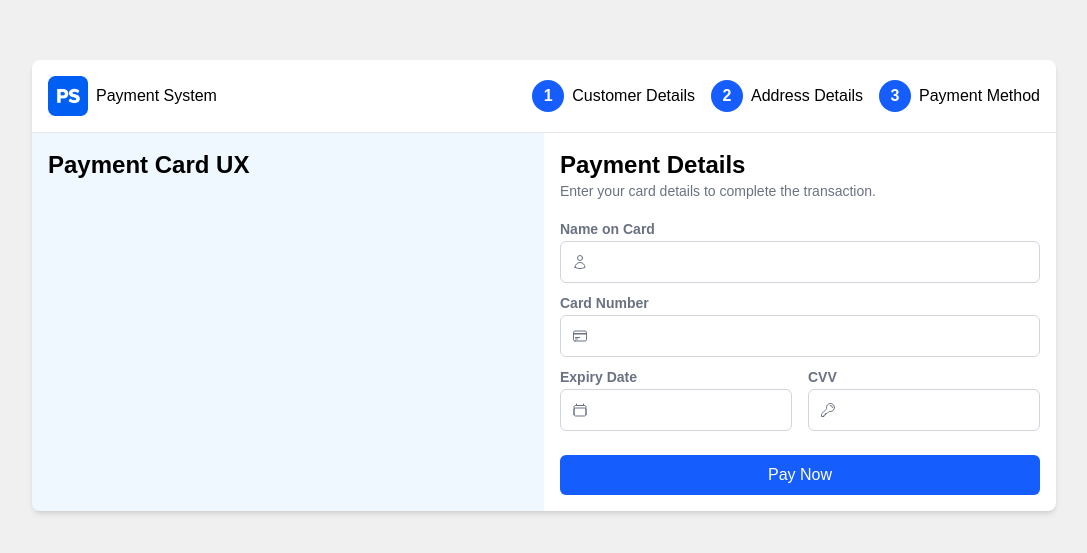
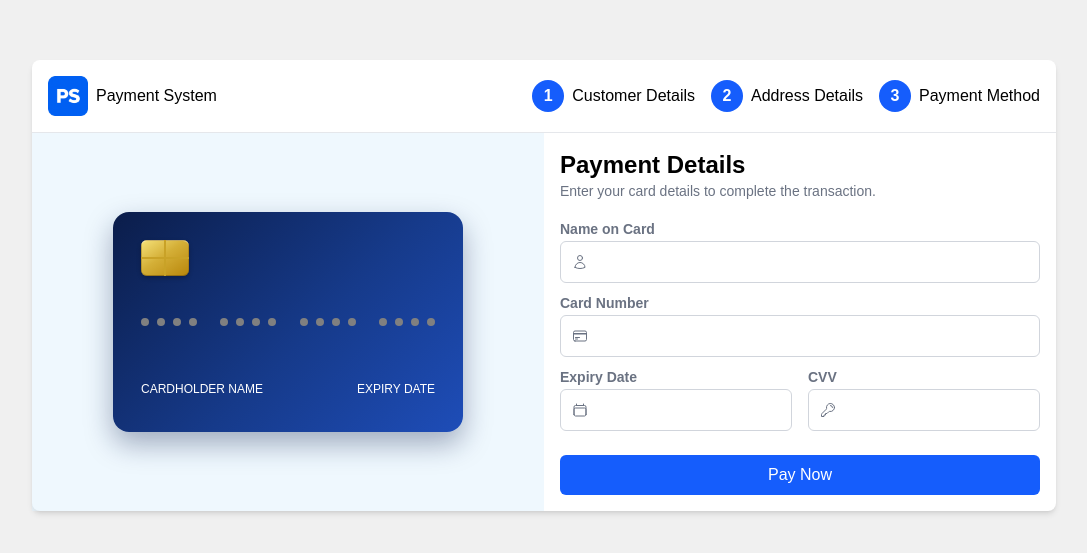
Before and after one commit to smaranello/payment-ui, a React app: page / in a window 1280 px wide. Shown: the part 115-668 px from the top of the page, without its empty margins (96-1183 px from the left). Built offline with nearby package versions, Linux system fonts and the light colour scheme.

Commit message:
Add PaymentCardUX component with enhanced styling and layout for a payment card interface, including CSS for card design and structure.

```diff
--- a/src/components/PaymentCardUX.jsx
+++ b/src/components/PaymentCardUX.jsx
@@ -1,7 +1,51 @@
 export default function PaymentCardUX() {
   return (
-    <div className="p-4 bg-sky-100/50">
-      <h1 className="text-2xl font-bold">Payment Card UX</h1>
+    <div className="flex items-center justify-center bg-sky-100/50 p-4">
+      <div className="payment-card-ux">
+        <div className="payment-card-top">
+          <div className="payment-card-chip" aria-hidden="true">
+            <span />
+            <span />
+            <span />
+            <span />
+          </div>
+          <div className="payment-card-logo"></div>
+        </div>
+        <div className="payment-card-number">
+          <div className="flex items-center gap-2">
+            <span className="dot num-1"></span>
+            <span className="dot num-2"></span>
+            <span className="dot num-3"></span>
+            <span className="dot num-4"></span>
+          </div>
+          <div className="flex items-center gap-2">
+            <span className="dot num-5"></span>
+            <span className="dot num-6"></span>
+            <span className="dot num-7"></span>
+            <span className="dot num-8"></span>
+          </div>
+          <div className="flex items-center gap-2">
+            <span className="dot num-9"></span>
+            <span className="dot num-10"></span>
+            <span className="dot num-11"></span>
+            <span className="dot num-12"></span>
+          </div>
+          <div className="flex items-center gap-2">
+            <span className="dot num-13"></span>
+            <span className="dot num-14"></span>
+            <span className="dot num-15"></span>
+            <span className="dot num-16"></span>
+          </div>
+        </div>
+        <div className="payment-cardholder-name-expiry flex items-center gap-2">
+          <div className="payment-cardholder-name text-white text-xs">
+            CARDHOLDER NAME
+          </div>
+          <div className="payment-cardholder-expiry text-white text-xs">
+            EXPIRY DATE
+          </div>
+        </div>
+      </div>
     </div>
   );
 }
--- a/src/index.css
+++ b/src/index.css
@@ -11,3 +11,82 @@ body {
   min-height: 100vh;
   background-color: #f0f0f0;
 }
+.payment-card-ux {
+  position: relative;
+  width: 350px;
+  height: 220px;
+  background: linear-gradient(135deg, #0b1d4a 0%, #163a8a 55%, #1e4db8 100%);
+  border-radius: 16px;
+  box-shadow: 0 12px 28px rgba(11, 29, 74, 0.35);
+}
+
+.payment-card-top {
+  position: absolute;
+  top: 28px;
+  left: 28px;
+  right: 28px;
+  display: flex;
+  align-items: center;
+  justify-content: space-between;
+}
+
+.payment-card-chip {
+  position: relative;
+  display: grid;
+  grid-template-columns: 1fr 1fr;
+  grid-template-rows: 1fr 1fr;
+  width: 48px;
+  height: 36px;
+  overflow: hidden;
+  border-radius: 6px;
+  background: linear-gradient(145deg, #f6e27a 0%, #d4af37 45%, #b8860b 100%);
+  box-shadow:
+    inset 0 1px 0 rgba(255, 255, 255, 0.45),
+    inset 0 -1px 0 rgba(0, 0, 0, 0.2),
+    0 2px 4px rgba(0, 0, 0, 0.25);
+}
+
+.payment-card-logo {
+  width: 56px;
+  height: 36px;
+}
+
+.payment-card-chip::before {
+  content: "";
+  position: absolute;
+  inset: 0;
+  background:
+    linear-gradient(#c9a227, #c9a227) center / 2px 100% no-repeat,
+    linear-gradient(#c9a227, #c9a227) center / 100% 2px no-repeat;
+  pointer-events: none;
+}
+
+.payment-card-chip span {
+  border: 1px solid rgba(140, 105, 20, 0.45);
+}
+.payment-card-number {
+  position: absolute;
+  top: 50%;
+  left: 28px;
+  right: 28px;
+  display: flex;
+  align-items: center;
+  justify-content: space-between;
+  transform: translateY(-50%);
+}
+
+.payment-card-number .dot {
+  background-color: gray;
+  width: 8px;
+  height: 8px;
+  border-radius: 50%;
+}
+.payment-cardholder-name-expiry {
+  position: absolute;
+  bottom: 35px;
+  left: 28px;
+  right: 28px;
+  display: flex;
+  align-items: center;
+  justify-content: space-between;
+}
```
